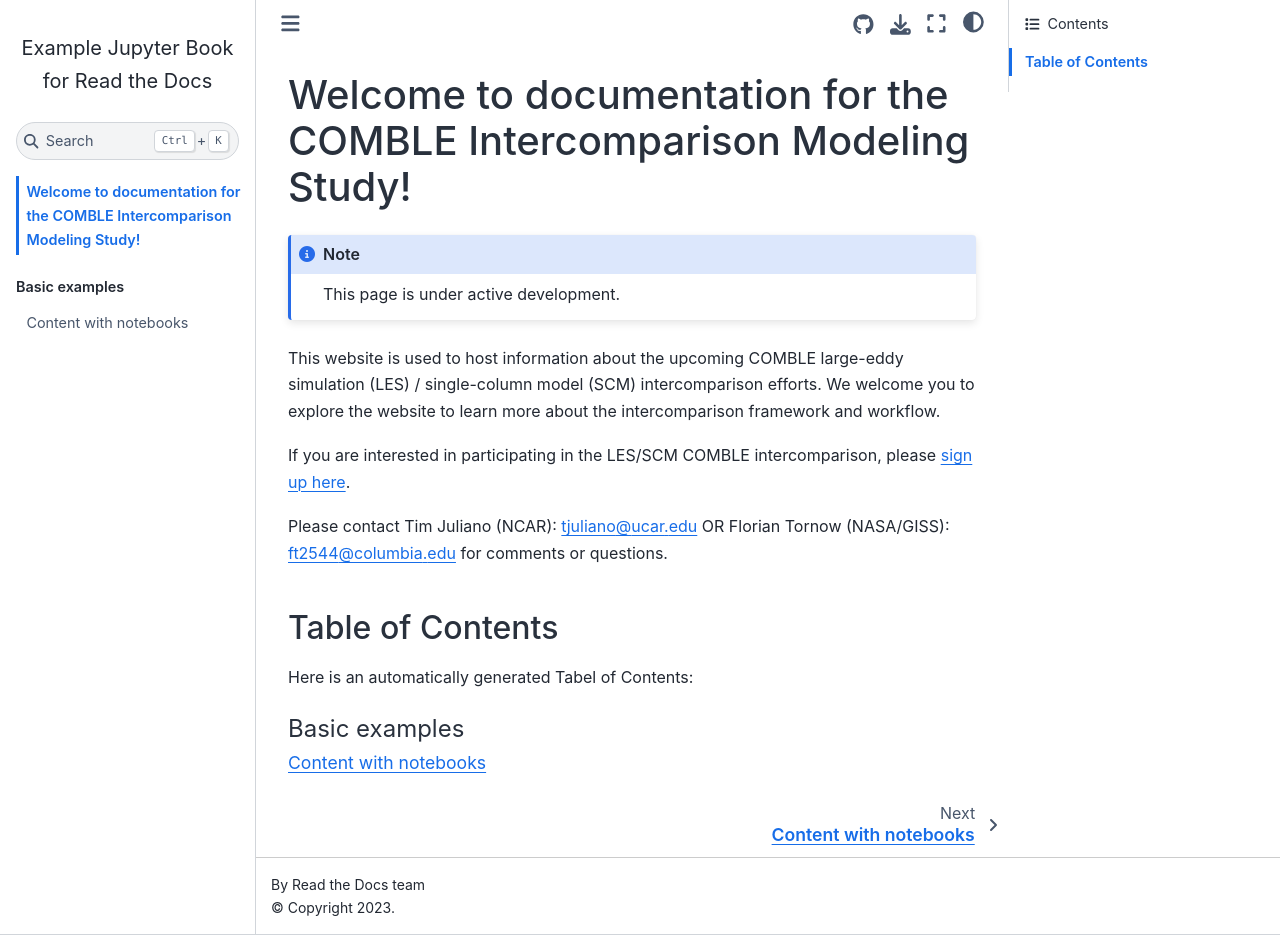
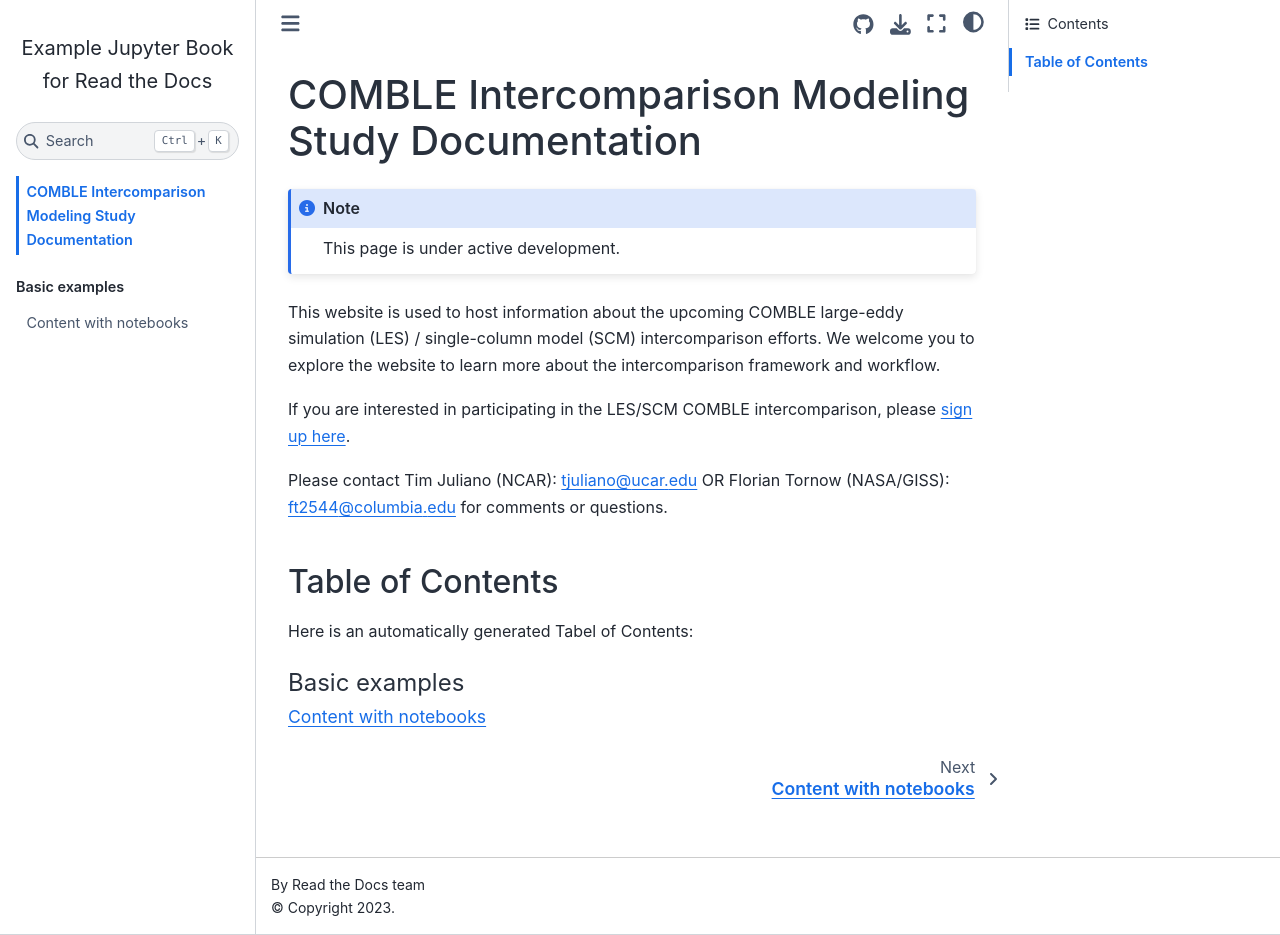
Before and after one commit to NCAR/COMBLE-Intercomparison, a Jupyter Book: the page built from docs/intro.md, in a window 1280 px wide and 935 px high. Built offline with Jupyter Book 1.0.4 settings and Sphinx 7.4.7 and the Sphinx Book theme 1.1.4, drawn with Linux system fonts in a browser that asks for light colours.

Commit message:
Update intro.md

````diff
--- a/docs/intro.md
+++ b/docs/intro.md
@@ -1,4 +1,4 @@
-Welcome to documentation for the COMBLE Intercomparison Modeling Study!
+COMBLE Intercomparison Modeling Study Documentation
 ===================================
 
 ```{note}
````
